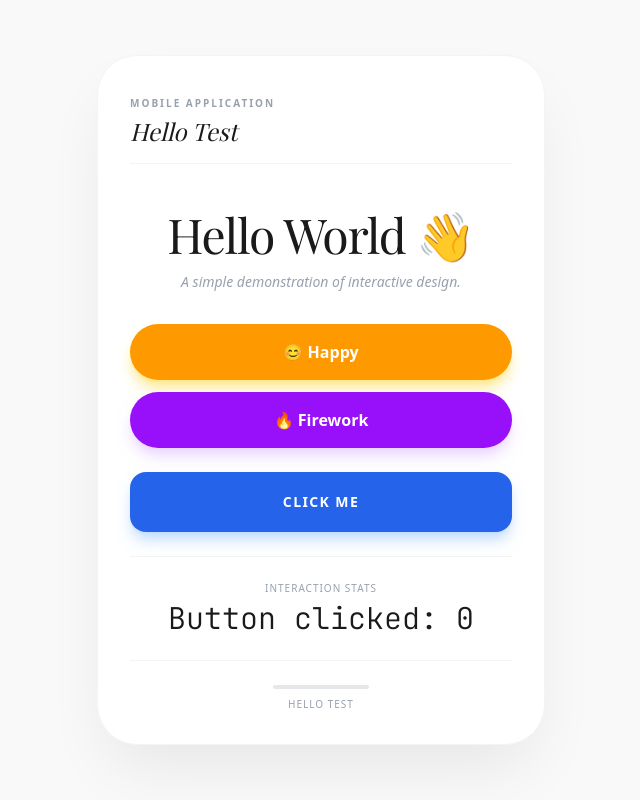
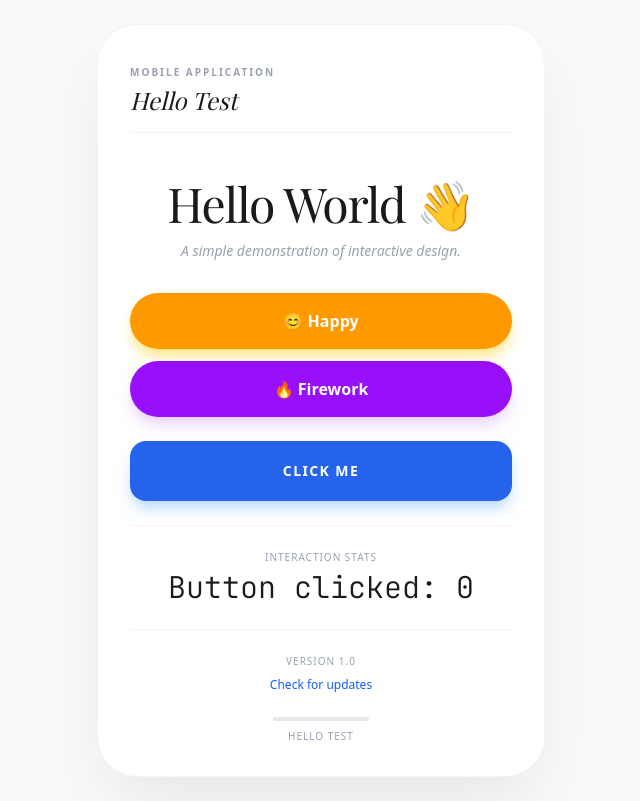
Before and after one commit to thedark6903-hue/hello-test, a React (Vite) app: page / in a window 1280 px wide. Shown: the whole page, without its empty margins (319-959 px from the left). Built offline with nearby package versions, Linux system fonts and the light colour scheme; no server answers; a web font is replaced by a local one.

Commit message:
Enhance App component with update check functionality

```diff
--- a/src/App.tsx
+++ b/src/App.tsx
@@ -1,23 +1,120 @@
-import { useState, useRef } from 'react';
+import { useEffect, useRef, useState } from 'react';
 import { motion, AnimatePresence } from 'motion/react';
+
+const GITHUB_REPO = 'thedark6903-hue/hello-test';
+
+// Temporary fallback.
+// In the next workflow change, the real version will be injected automatically.
+const CURRENT_VERSION = '1.0';
+
+type UpdateInfo = {
+  versionName: string;
+  apkUrl: string;
+};
+
+function compareVersions(a: string, b: string) {
+  const aParts = a.replace(/^v/i, '').split('.').map(Number);
+  const bParts = b.replace(/^v/i, '').split('.').map(Number);
+
+  const length = Math.max(aParts.length, bParts.length);
+
+  for (let i = 0; i < length; i++) {
+    const aPart = aParts[i] ?? 0;
+    const bPart = bParts[i] ?? 0;
+
+    if (aPart > bPart) return 1;
+    if (aPart < bPart) return -1;
+  }
+
+  return 0;
+}
 
 export default function App() {
   const [count, setCount] = useState<number>(0);
   const [toast, setToast] = useState<string | null>(null);
-  const toastTimeoutRef = useRef<NodeJS.Timeout | null>(null);
+  const [update, setUpdate] = useState<UpdateInfo | null>(null);
+  const [checkingUpdate, setCheckingUpdate] = useState(false);
+
+  const toastTimeoutRef = useRef<ReturnType<typeof setTimeout> | null>(null);
 
   const triggerToast = (msg: string) => {
     if (toastTimeoutRef.current) {
       clearTimeout(toastTimeoutRef.current);
     }
+
     setToast(msg);
+
     toastTimeoutRef.current = setTimeout(() => {
       setToast(null);
     }, 2500);
   };
 
+  const checkForUpdate = async () => {
+    if (checkingUpdate) return;
+
+    setCheckingUpdate(true);
+
+    try {
+      const response = await fetch(
+        `https://api.github.com/repos/${GITHUB_REPO}/releases/latest`,
+        {
+          headers: {
+            Accept: 'application/vnd.github+json',
+          },
+        }
+      );
+
+      if (!response.ok) {
+        throw new Error(`GitHub API error: ${response.status}`);
+      }
+
+      const release = await response.json();
+
+      const latestVersion = String(release.tag_name || '').replace(/^v/i, '');
+
+      if (!latestVersion) {
+        throw new Error('Latest release version not found');
+      }
+
+      const apkAsset = Array.isArray(release.assets)
+        ? release.assets.find(
+            (asset: { name?: string; browser_download_url?: string }) =>
+              asset.name === 'app-debug.apk'
+          )
+        : null;
+
+      const apkUrl =
+        apkAsset?.browser_download_url ||
+        `https://github.com/${GITHUB_REPO}/releases/latest/download/app-debug.apk`;
+
+      if (compareVersions(latestVersion, CURRENT_VERSION) > 0) {
+        setUpdate({
+          versionName: latestVersion,
+          apkUrl,
+        });
+
+        triggerToast(`New version ${latestVersion} available!`);
+      } else {
+        setUpdate(null);
+        triggerToast('You are using the latest version.');
+      }
+    } catch (error) {
+      console.error('Update check failed:', error);
+      triggerToast('Could not check for updates.');
+    } finally {
+      setCheckingUpdate(false);
+    }
+  };
+
+  useEffect(() => {
+    checkForUpdate();
+  }, []);
+
   return (
-    <div id="app-container" className="min-h-screen bg-[#F9F9F9] flex items-center justify-center p-4 sm:p-6 font-sans text-[#1A1A1A] antialiased relative">
+    <div
+      id="app-container"
+      className="min-h-screen bg-[#F9F9F9] flex items-center justify-center p-4 sm:p-6 font-sans text-[#1A1A1A] antialiased relative"
+    >
       {/* Toast Notification */}
       <AnimatePresence>
         {toast && (
@@ -41,18 +138,67 @@ export default function App() {
           <p className="text-[10px] uppercase tracking-[0.2em] font-bold text-gray-400 mb-1">
             Mobile Application
           </p>
-          <h1 id="app-title" className="text-2xl font-serif italic text-[#1A1A1A]">
+
+          <h1
+            id="app-title"
+            className="text-2xl font-serif italic text-[#1A1A1A]"
+          >
             Hello Test
           </h1>
+
           <div className="h-[1px] w-full bg-gray-100 mt-4" />
         </header>
 
+        {/* Update Banner */}
+        <AnimatePresence>
+          {update && (
+            <motion.div
+              initial={{ opacity: 0, height: 0, y: -10 }}
+              animate={{ opacity: 1, height: 'auto', y: 0 }}
+              exit={{ opacity: 0, height: 0, y: -10 }}
+              className="px-6"
+            >
+              <div className="bg-blue-50 border border-blue-100 rounded-2xl p-4">
+                <div className="flex items-start gap-3">
+                  <div className="text-2xl">🚀</div>
+
+                  <div className="flex-1">
+                    <p className="font-semibold text-blue-900">
+                      New update available
+                    </p>
+
+                    <p className="text-sm text-blue-700 mt-1">
+                      Version {update.versionName} is ready.
+                    </p>
+
+                    <a
+                      href={update.apkUrl}
+                      target="_blank"
+                      rel="noopener noreferrer"
+                      className="inline-flex mt-3 bg-blue-600 hover:bg-blue-700 text-white px-4 py-2 rounded-full text-sm font-semibold"
+                    >
+                      Download Update
+                    </a>
+                  </div>
+                </div>
+              </div>
+            </motion.div>
+          )}
+        </AnimatePresence>
+
         {/* Main Content */}
-        <main id="main-content" className="flex-1 flex flex-col items-center justify-center px-8 text-center py-6">
+        <main
+          id="main-content"
+          className="flex-1 flex flex-col items-center justify-center px-8 text-center py-6"
+        >
           <div className="space-y-2 mb-8">
-            <h2 id="hello-world-text" className="text-4xl sm:text-5xl font-serif text-[#1A1A1A] leading-tight tracking-tight">
+            <h2
+              id="hello-world-text"
+              className="text-4xl sm:text-5xl font-serif text-[#1A1A1A] leading-tight tracking-tight"
+            >
               Hello World 👋
             </h2>
+
             <p className="text-gray-400 text-sm font-light italic">
               A simple demonstration of interactive design.
             </p>
@@ -94,16 +240,40 @@ export default function App() {
               <span className="text-[10px] uppercase tracking-[0.1em] text-gray-400 mb-1">
                 Interaction Stats
               </span>
-              <p id="counter-display" className="text-2xl sm:text-3xl font-mono font-light text-[#1A1A1A]">
+
+              <p
+                id="counter-display"
+                className="text-2xl sm:text-3xl font-mono font-light text-[#1A1A1A]"
+              >
                 Button clicked: {count}
               </p>
+            </div>
+
+            {/* Version / Update Check */}
+            <div className="flex flex-col items-center gap-2">
+              <span className="text-[10px] uppercase tracking-widest text-gray-400">
+                Version {CURRENT_VERSION}
+              </span>
+
+              <button
+                type="button"
+                onClick={checkForUpdate}
+                disabled={checkingUpdate}
+                className="text-xs text-blue-600 hover:text-blue-700 disabled:text-gray-400 font-medium"
+              >
+                {checkingUpdate ? 'Checking...' : 'Check for updates'}
+              </button>
             </div>
           </div>
         </main>
 
         {/* Footer */}
-        <footer id="app-footer" className="pb-8 px-8 flex flex-col items-center justify-center">
+        <footer
+          id="app-footer"
+          className="pb-8 px-8 flex flex-col items-center justify-center"
+        >
           <div className="w-24 h-1 bg-gray-200 rounded-full mb-2" />
+
           <span className="text-[10px] text-gray-400 uppercase tracking-widest">
             Hello Test
           </span>
```
